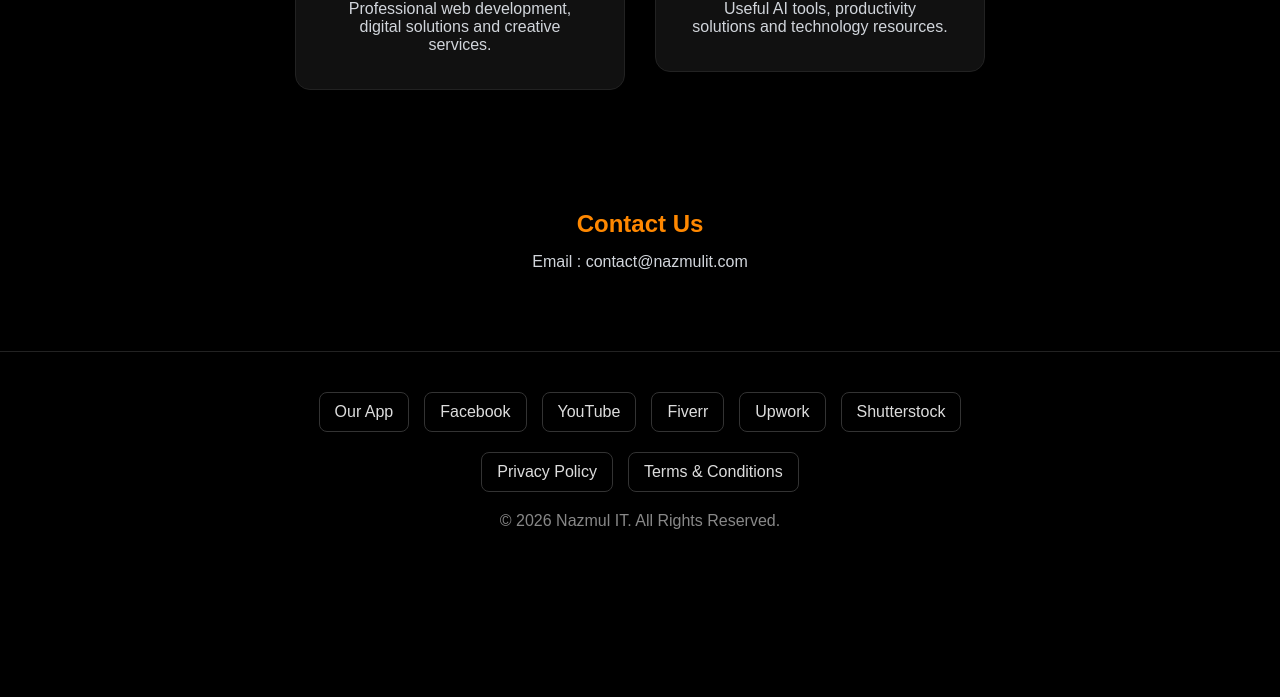
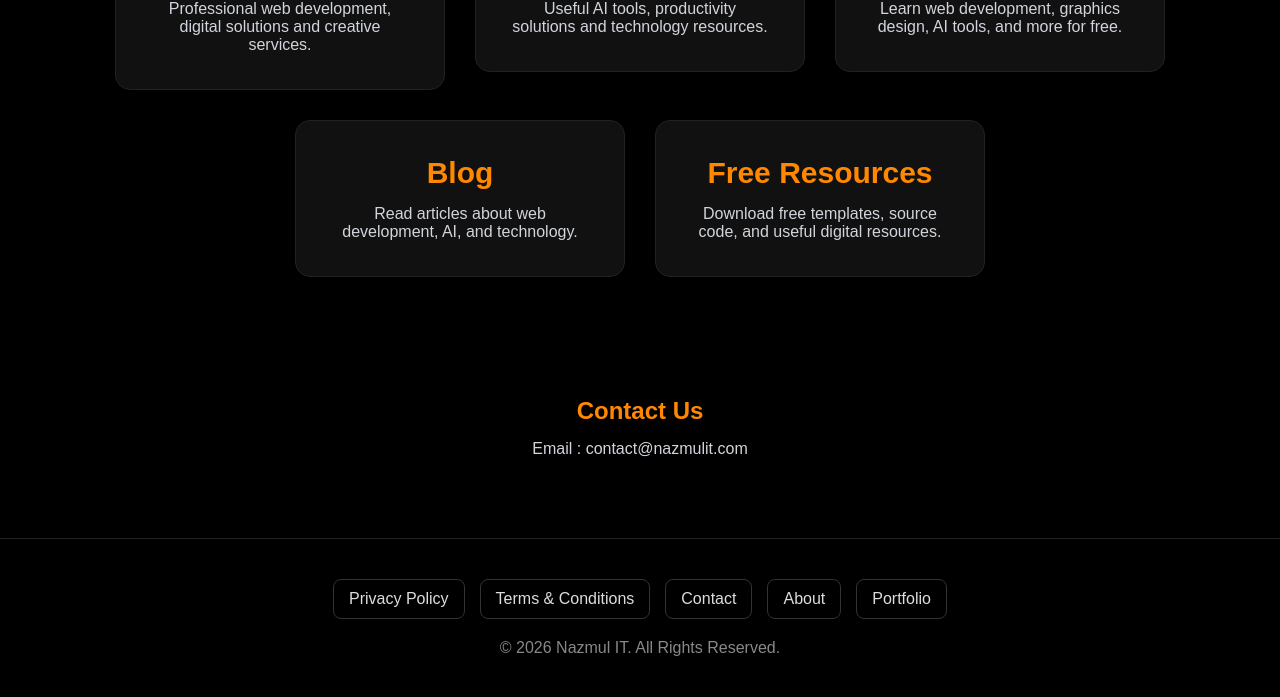
Before and after one commit to nazmulitofficial/Nazmul-IT-, a plain HTML site: page index.html in a window 1280 px wide. Shown: the part 680-1377 px from the top of the page. Before the commit the page ends 1250 px from the top, so only its background shows below. Drawn offline with Linux system fonts and the light colour scheme.

Commit message:
Update index.html

```diff
--- a/index.html
+++ b/index.html
@@ -60,6 +60,43 @@
     </div>
 </a>
 
+<a href="courses.html" class="card-link">
+    <div class="card" id="courses">
+        <h3>Free Courses</h3>
+
+        <p>
+            Learn web development,
+            graphics design, AI tools,
+            and more for free.
+        </p>
+    </div>
+</a>
+
+<a href="blog.html" class="card-link">
+    <div class="card" id="blog">
+        <h3>Blog</h3>
+
+        <p>
+            Read articles about
+            web development,
+            AI, and technology.
+        </p>
+    </div>
+</a>
+
+<a href="resources.html" class="card-link">
+    <div class="card" id="resources">
+        <h3>Free Resources</h3>
+
+        <p>
+            Download free templates,
+            source code, and useful
+            digital resources.
+        </p>
+    </div>
+</a>
+
+
 </section>
 
 <section class="contact" id="contact">
@@ -72,28 +109,18 @@
 
 <footer>
 
-    <div class="socials">
-
-
-      <a href="#">Our App</a>
-
-        <a href="https://facebook.com/officialnazmulit">Facebook</a>
-
-        <a href="https://youtube.com/@official.nazmulit">YouTube</a>
-
-        <a href="#">Fiverr</a>
-
-        <a href="#">Upwork</a>
-
-        <a href="#">Shutterstock</a>
-
-    </div>
 
     <div class="footer-links">
 
-        <a href="#">Privacy Policy</a>
+        <a href="privacy-policy.html">Privacy Policy</a>
 
-        <a href="#">Terms & Conditions</a>
+        <a href="terms&conditions.html">Terms & Conditions</a>
+
+ <a href="contact.html">Contact</a>
+
+ <a href="about.html">About</a>
+
+ <a href="portfolio.html">Portfolio</a>
 
     </div>
 
```
